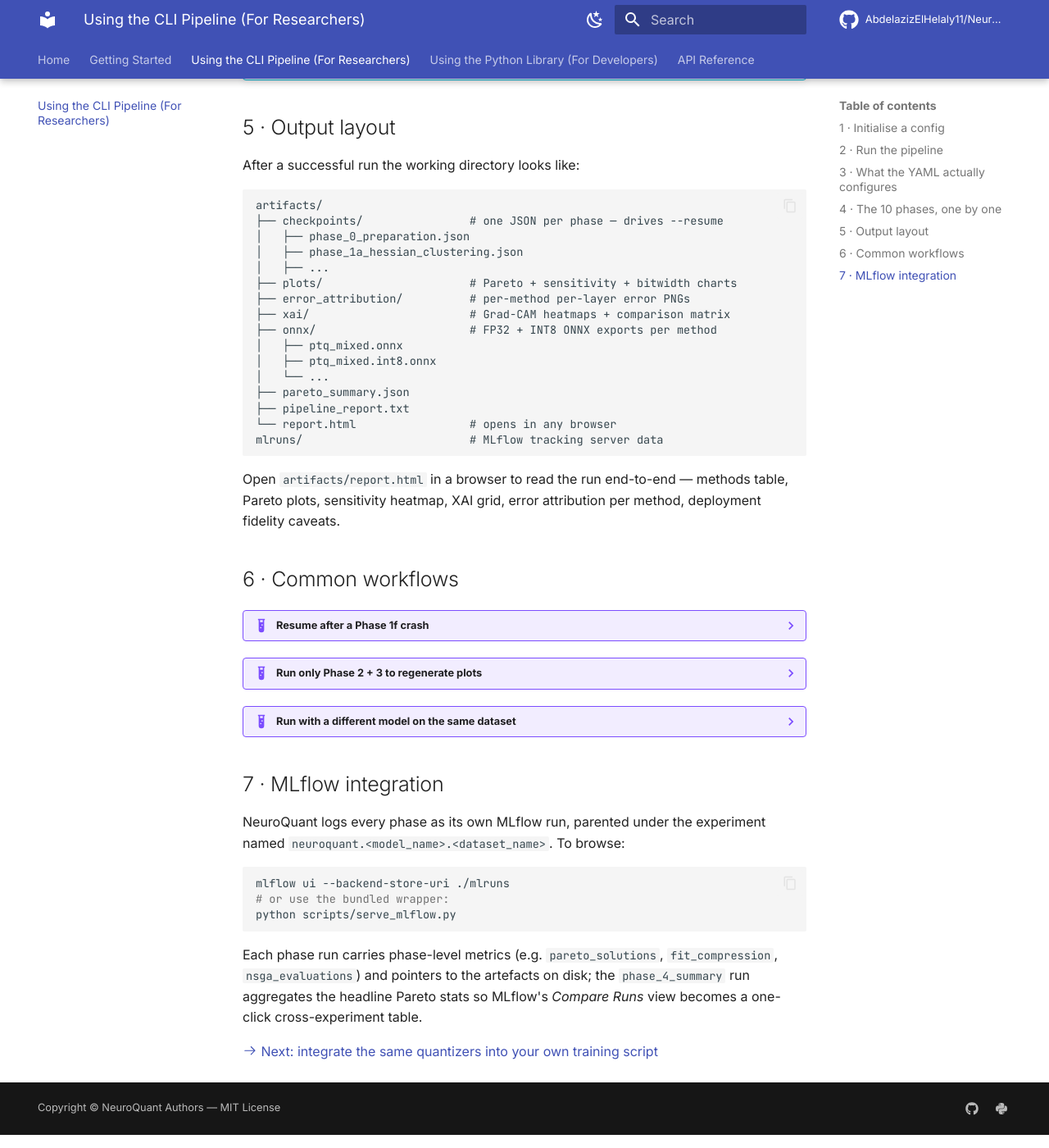
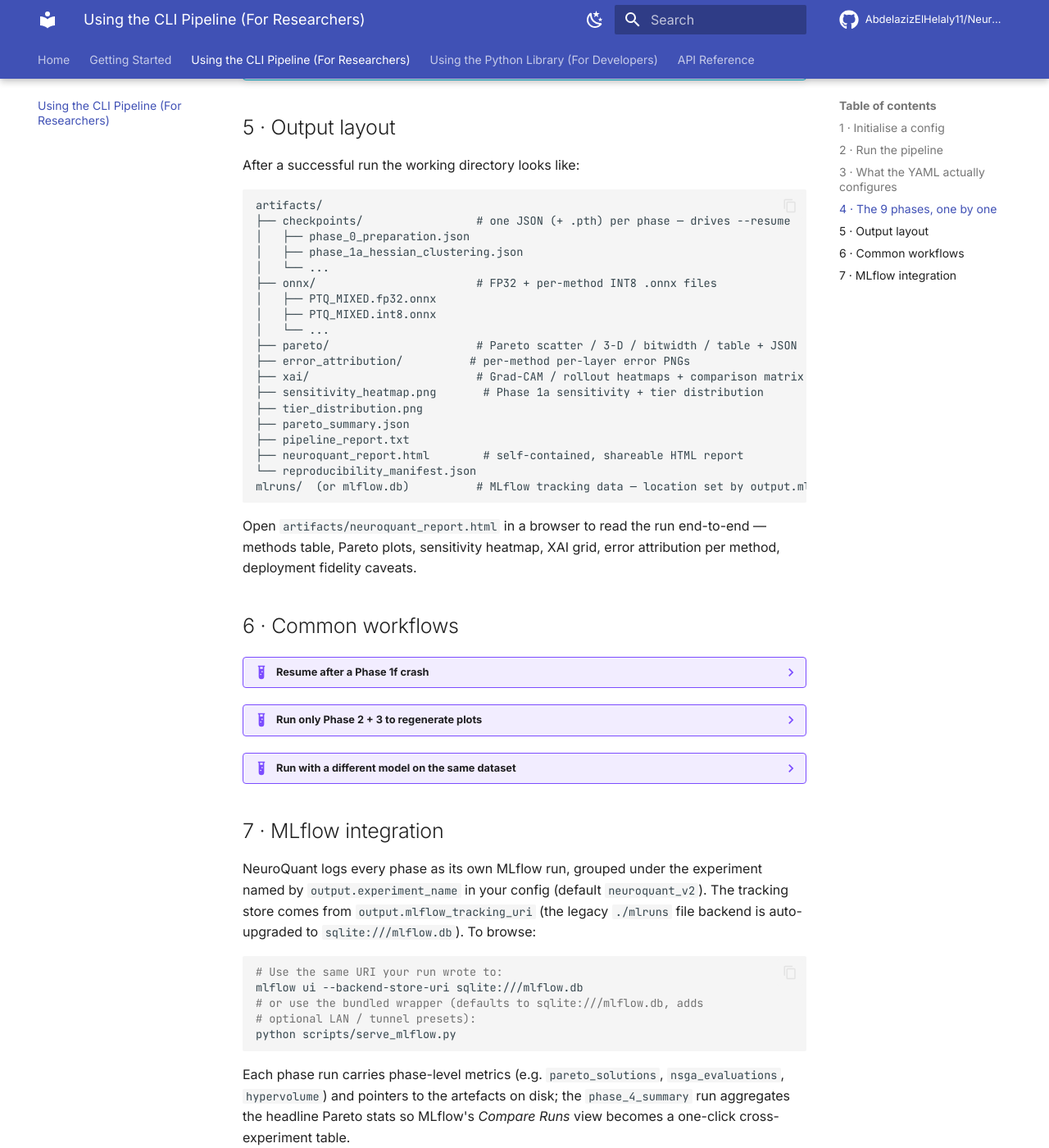
Before and after one commit to AbdelazizElHelaly11/NeuroQuant, an MkDocs documentation site: the page built from docs/pipeline_mode.md, in a window 1280 px wide and 1400 px high, scrolled down 2756 px. Shown: the whole window at 82% size. Built offline with MkDocs 1.6.1 and Material for MkDocs 9.7.7, drawn with Linux system fonts in a browser that asks for light colours; comment, search, counter and statistics services are not loaded; some of the changed text lies outside the part shown.

Commit message:
Sync docs site with v2.1.1 (9-phase, accurate API examples)
The MkDocs site is built from docs/ (not README), so bring it current:

- index.md / pipeline_mode.md: "10-phase" -> 9-phase (phase_1b was
  removed); explain the non-contiguous IDs.
- pipeline_mode.md: correct the artifacts/ tree (pareto/ + sensitivity
  PNGs at root, neuroquant_report.html, not the old plots/ + report.html);
  fix the MLflow experiment-name claim (it's output.experiment_name,
  default neuroquant_v2, store from output.mlflow_tracking_uri); drop the
  stale `fit_compression` metric (FITCompress is gone).
- library_mode.md: fix two API-inaccurate examples that would fail if
  copy-pasted — the Hessian/cluster/NSGA/QAT flow (real signatures:
  HessianComputer -> LayerClusterer -> NSGAIIClusterSearch -> QATTrainer
  .train) and the results-analysis snippet (read pareto_summary.json
  directly instead of mis-constructing ParetoAnalyzer).
- getting_started.md: bump the printed version 2.0.0 -> 2.1.1.

Co-Authored-By: Claude Opus 4.8 <noreply@anthropic.com>

````diff
--- a/docs/pipeline_mode.md
+++ b/docs/pipeline_mode.md
@@ -138,7 +138,7 @@ ones:
     Set `task: detection` to also auto-export TensorRT / OpenVINO
     artefacts when the host has the backends installed.
 
-## 4 · The 10 phases, one by one
+## 4 · The 9 phases, one by one
 
 | Phase | Name                         | What it produces                                                                          |
 | ----- | ---------------------------- | ----------------------------------------------------------------------------------------- |
@@ -166,26 +166,29 @@ After a successful run the working directory looks like:
 
 ```
 artifacts/
-├── checkpoints/                # one JSON per phase — drives --resume
+├── checkpoints/                 # one JSON (+ .pth) per phase — drives --resume
 │   ├── phase_0_preparation.json
 │   ├── phase_1a_hessian_clustering.json
-│   ├── ...
-├── plots/                      # Pareto + sensitivity + bitwidth charts
+│   └── ...
+├── onnx/                        # FP32 + per-method INT8 .onnx files
+│   ├── PTQ_MIXED.fp32.onnx
+│   ├── PTQ_MIXED.int8.onnx
+│   └── ...
+├── pareto/                      # Pareto scatter / 3-D / bitwidth / table + JSON
 ├── error_attribution/          # per-method per-layer error PNGs
-├── xai/                        # Grad-CAM heatmaps + comparison matrix
-├── onnx/                       # FP32 + INT8 ONNX exports per method
-│   ├── ptq_mixed.onnx
-│   ├── ptq_mixed.int8.onnx
-│   └── ...
+├── xai/                         # Grad-CAM / rollout heatmaps + comparison matrix
+├── sensitivity_heatmap.png       # Phase 1a sensitivity + tier distribution
+├── tier_distribution.png
 ├── pareto_summary.json
 ├── pipeline_report.txt
-└── report.html                 # opens in any browser
-mlruns/                         # MLflow tracking server data
+├── neuroquant_report.html        # self-contained, shareable HTML report
+└── reproducibility_manifest.json
+mlruns/  (or mlflow.db)          # MLflow tracking data — location set by output.mlflow_tracking_uri
 ```
 
-Open `artifacts/report.html` in a browser to read the run end-to-end —
-methods table, Pareto plots, sensitivity heatmap, XAI grid, error
-attribution per method, deployment fidelity caveats.
+Open `artifacts/neuroquant_report.html` in a browser to read the run
+end-to-end — methods table, Pareto plots, sensitivity heatmap, XAI grid,
+error attribution per method, deployment fidelity caveats.
 
 ## 6 · Common workflows
 
@@ -227,19 +230,23 @@ attribution per method, deployment fidelity caveats.
 
 ## 7 · MLflow integration
 
-NeuroQuant logs every phase as its own MLflow run, parented under the
-experiment named `neuroquant.<model_name>.<dataset_name>`. To browse:
+NeuroQuant logs every phase as its own MLflow run, grouped under the
+experiment named by `output.experiment_name` in your config (default
+`neuroquant_v2`). The tracking store comes from
+`output.mlflow_tracking_uri` (the legacy `./mlruns` file backend is
+auto-upgraded to `sqlite:///mlflow.db`). To browse:
 
 ```bash
-mlflow ui --backend-store-uri ./mlruns
-# or use the bundled wrapper:
+# Use the same URI your run wrote to:
+mlflow ui --backend-store-uri sqlite:///mlflow.db
+# or use the bundled wrapper (defaults to sqlite:///mlflow.db, adds
+# optional LAN / tunnel presets):
 python scripts/serve_mlflow.py
 ```
 
 Each phase run carries phase-level metrics (e.g. `pareto_solutions`,
-`fit_compression`, `nsga_evaluations`) and pointers to the artefacts
-on disk; the `phase_4_summary` run aggregates the headline Pareto stats
-so MLflow's *Compare Runs* view becomes a one-click cross-experiment
-table.
+`nsga_evaluations`, `hypervolume`) and pointers to the artefacts on disk;
+the `phase_4_summary` run aggregates the headline Pareto stats so
+MLflow's *Compare Runs* view becomes a one-click cross-experiment table.
 
 [:octicons-arrow-right-24: Next: integrate the same quantizers into your own training script](library_mode.md)
````
Also changed, not shown: docs/getting_started.md (+1 -1 lines), docs/index.md (+7 -4 lines), docs/library_mode.md (+38 -23 lines).
